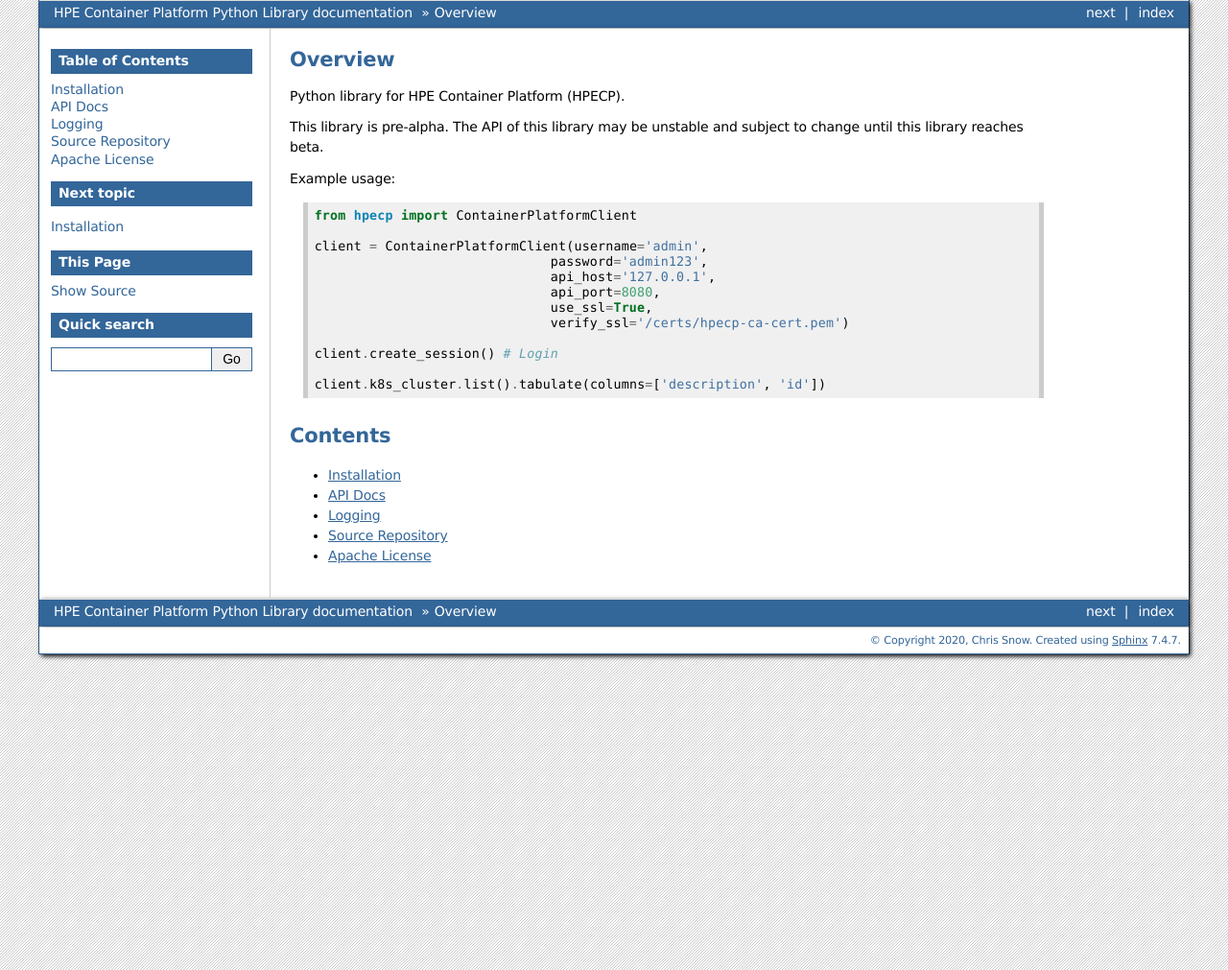
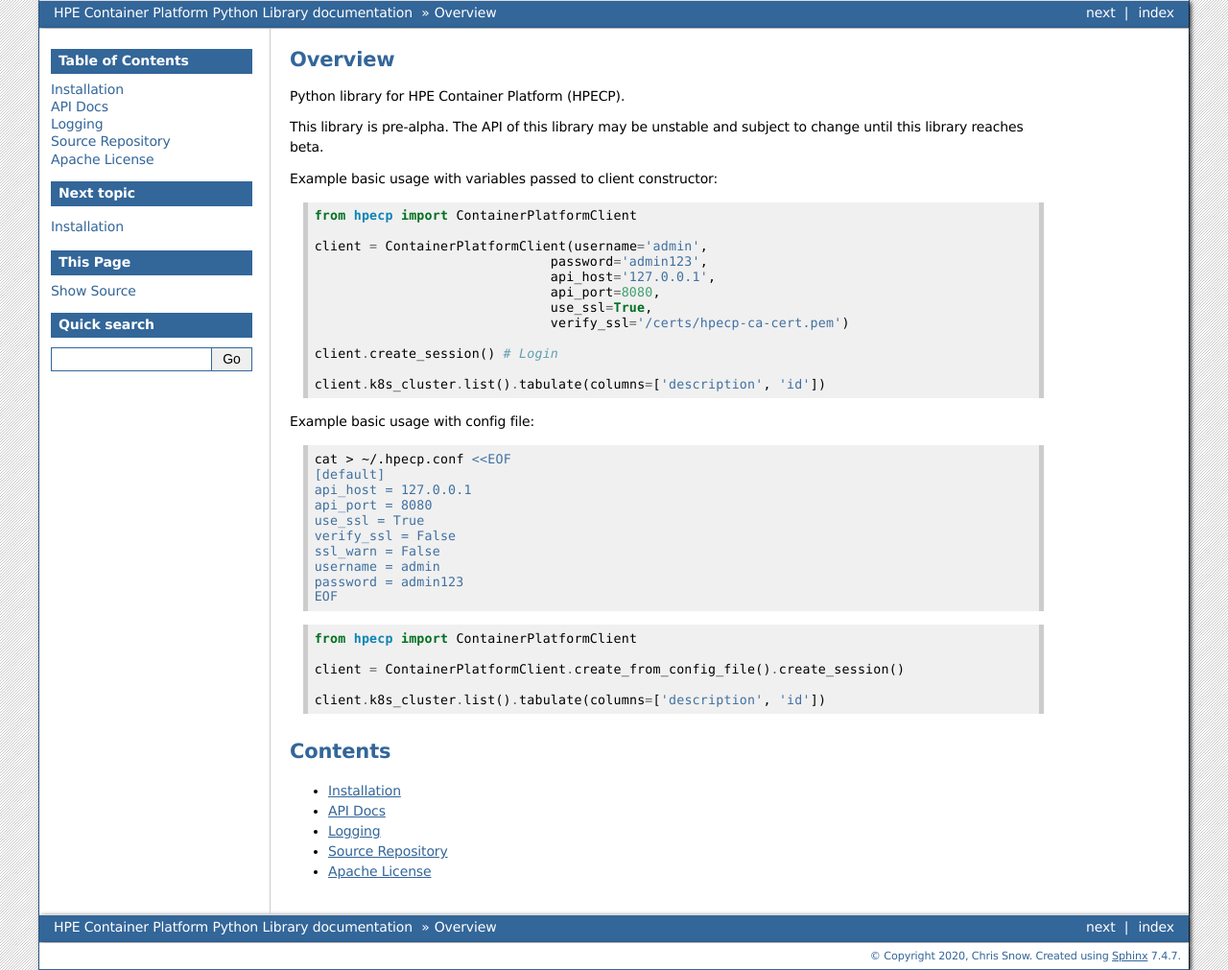
Before and after one commit to hpe-container-platform-community/hpecp-python-library, a Sphinx documentation site: the page built from docs/source/index.rst, in a window 1280 px wide. Shown: the whole page at 96% size. Built offline with Sphinx 7.4.7, drawn with Linux system fonts in a browser that asks for light colours.

Commit message:
add chained client example

```diff
--- a/docs/source/index.rst
+++ b/docs/source/index.rst
@@ -7,7 +7,7 @@ This library is pre-alpha. The API of this library may be unstable and
 subject to change until this library reaches beta.
 
 
-Example usage:
+Example basic usage with variables passed to client constructor:
 
 .. code-block:: python
 
@@ -24,6 +24,29 @@ Example usage:
 
    client.k8s_cluster.list().tabulate(columns=['description', 'id'])
 
+Example basic usage with config file:
+
+.. code-block:: bash
+
+    cat > ~/.hpecp.conf <<EOF
+    [default]
+    api_host = 127.0.0.1
+    api_port = 8080
+    use_ssl = True
+    verify_ssl = False
+    ssl_warn = False
+    username = admin
+    password = admin123
+    EOF
+
+.. code-block:: python
+
+   from hpecp import ContainerPlatformClient
+
+   client = ContainerPlatformClient.create_from_config_file().create_session()
+
+   client.k8s_cluster.list().tabulate(columns=['description', 'id'])
+
 
 Contents
 ========
```
Also changed, not shown: DEVELOPING.md (+5 -1 lines), 2 other files.
